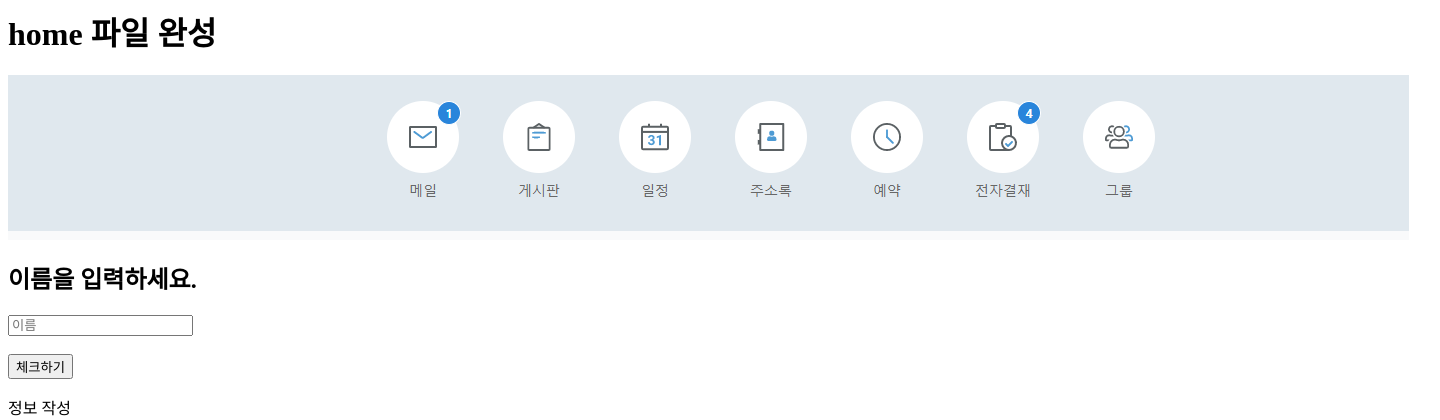
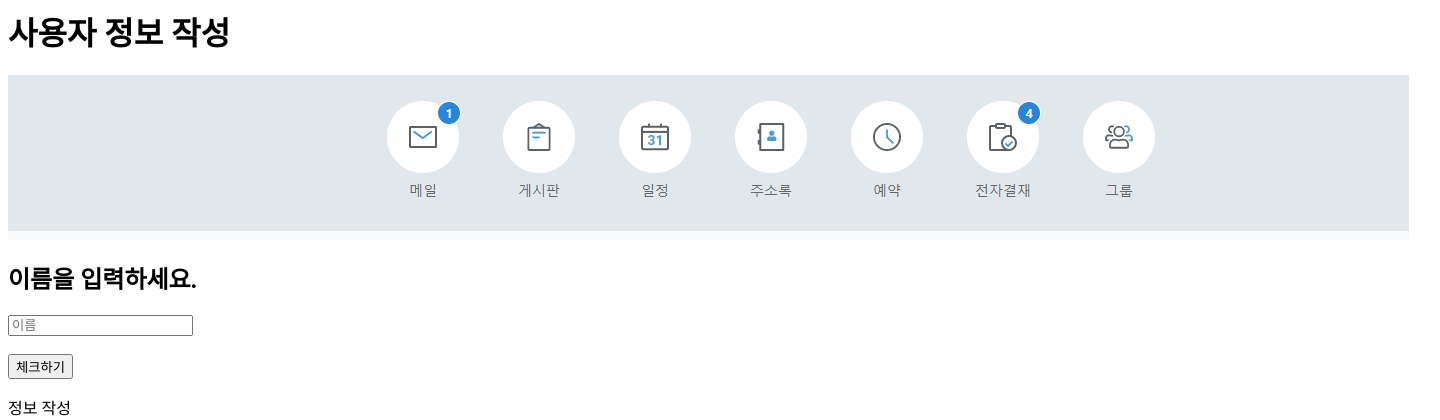
Before and after one commit to kkkkkiiiii/sample, a Django app: page / in a window 1440 px wide. Shown: the top 420 px of the page. Run offline with Django 3.2, Linux system fonts and the light colour scheme.

Commit message:
commit message

```diff
--- a/pp/home/templates/home.html
+++ b/pp/home/templates/home.html
@@ -1,5 +1,5 @@
 {% load static %}
-<h1>home 파일 완성</h1>
+<h1>사용자 정보 작성</h1>
 <img src = "{% static 'home/image/문의.png' %} ">
 
 
--- a/pp/home/views.py
+++ b/pp/home/views.py
@@ -14,7 +14,7 @@ def home(request) :
 
 def result(request):
     name = request.POST['username']
-    Student = ['inu','james','bob']
+    Student = ['bob','inu','james','tom','mike']
 
 
 
```
